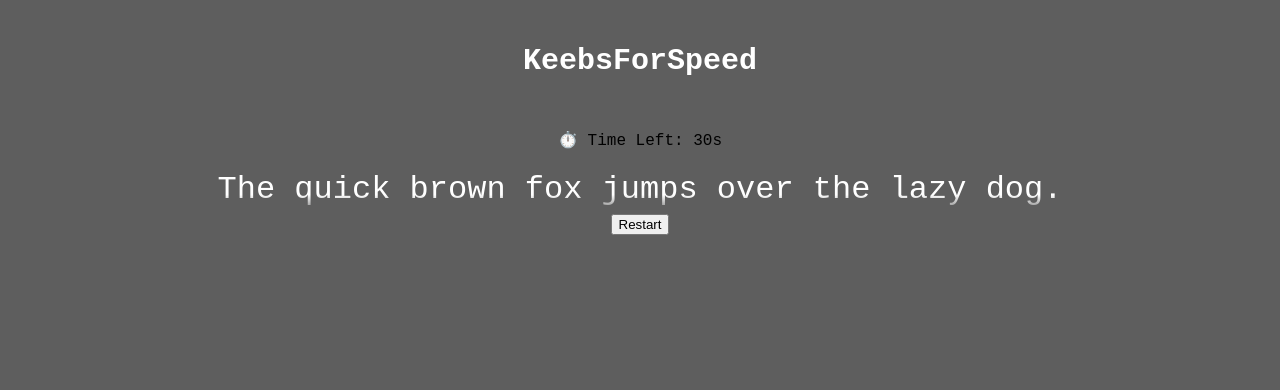
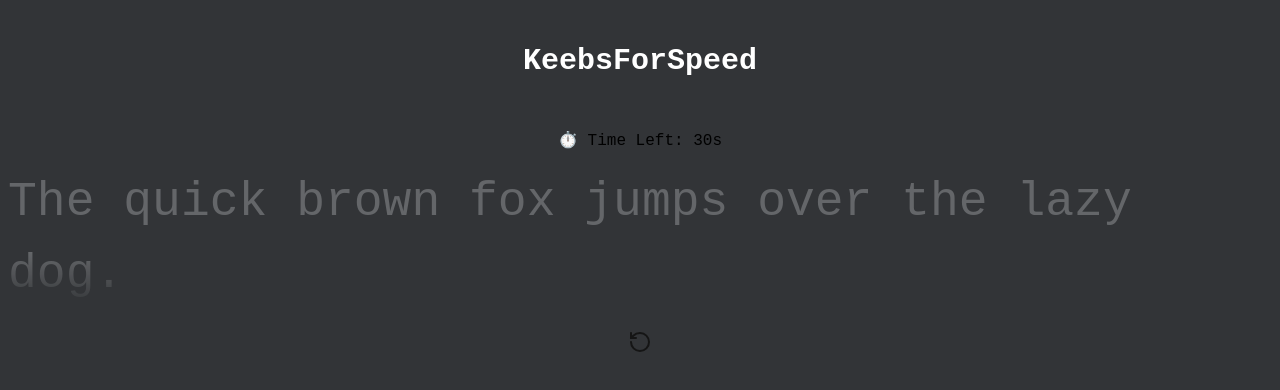
Before and after one commit to Lance-Thommas/KeebsForSpeed, a React (Vite) app: page / in a window 1280 px wide. Shown: the top 390 px of the page. Built offline with nearby package versions, Linux system fonts and the light colour scheme; no server answers.

Commit message:
Added restart button icon and restyled text and background

```diff
--- a/package.json
+++ b/package.json
@@ -11,6 +11,7 @@
   },
   "dependencies": {
     "@tailwindcss/vite": "^4.1.7",
+    "lucide-react": "^0.511.0",
     "react": "^19.1.0",
     "react-dom": "^19.1.0",
     "tailwindcss": "^4.1.7"
--- a/src/App.jsx
+++ b/src/App.jsx
@@ -78,10 +78,10 @@
   };
 
   return (
-    <div className="min-h-screen bg-gray-900 text-white">
+    <div className="">
       <Header />
       <main className="flex flex-col items-center justify-center p-4">
-        <p className="text-center text-xl mb-2">
+        <p className="timer">
           ⏱️ Time Left: {remainingTime}s
         </p>
         <TypingArea
--- a/src/components/RestartButton.jsx
+++ b/src/components/RestartButton.jsx
@@ -1,12 +1,14 @@
-const Restartbutton = ({ onRestart }) => {
+import { RotateCcw } from 'lucide-react';
+
+const RestartButton = ({ onRestart }) => {
     return (
         <button
             onClick={onRestart}
-            className="mt-4 px-4 py-2 bg-blue-600 hover:bg-blue-700 rounded"
+            className="restart"
         >
-            Restart
+            <RotateCcw size={24} className="restart-icon" />
         </button>
     );
 };
 
-export default Restartbutton;
+export default RestartButton;
--- a/src/components/TypingArea.jsx
+++ b/src/components/TypingArea.jsx
@@ -58,10 +58,10 @@
                         {line.split("").map((char, i) => {
                             const globalIndex = charOffset + i + lineIdx * (MAX_CHARS_PER_LINE + 1);
                             const inputChar = userInput[globalIndex];
-                            let style = { color: "white" };
+                            let style = { color: "#646669" };
 
                             if (inputChar !== undefined) {
-                                style.color = inputChar === char ? "lightgreen" : "red";
+                                style.color = inputChar === char ? "#d1d0c5" : "#ca4754";
                             }
 
                             return (
--- a/src/index.css
+++ b/src/index.css
@@ -4,7 +4,7 @@
 @tailwind utilities;
 
 body {
-  background-color: #5e5e5e;
+  background-color: #323437;
   font-family: 'Courier New', Courier, monospace;
 }
 
@@ -23,7 +23,7 @@
 
 .typing-area-text {
 
-  font-size: 2rem;
+  font-size: 3rem;
   line-height: 1.5;
   text-align: left;
   margin: auto;
@@ -40,3 +40,28 @@
   -webkit-mask-image: linear-gradient(to bottom, black 60%, transparent 100%);
   mask-image: linear-gradient(to bottom, black 60%, transparent 100%);
 }
+
+.restart-icon {
+  color: rgb(21, 21, 21);
+
+  background: none;
+  /* Remove any default background */
+  display: block;
+  margin-top: 20px;
+  transition: transform 0.2s;
+}
+
+button.restart {
+  background: none;
+  border: none;
+  outline: none;
+  padding: 0;
+  margin: 0;
+  box-shadow: none;
+  cursor: pointer;
+}
+
+button.restart:hover .restart-icon {
+  transform: rotate(60deg);
+  transition: transform 0.2s ease;
+}
```
Also changed, not shown: 1 other file (tests, documents, lock files or other folders).
